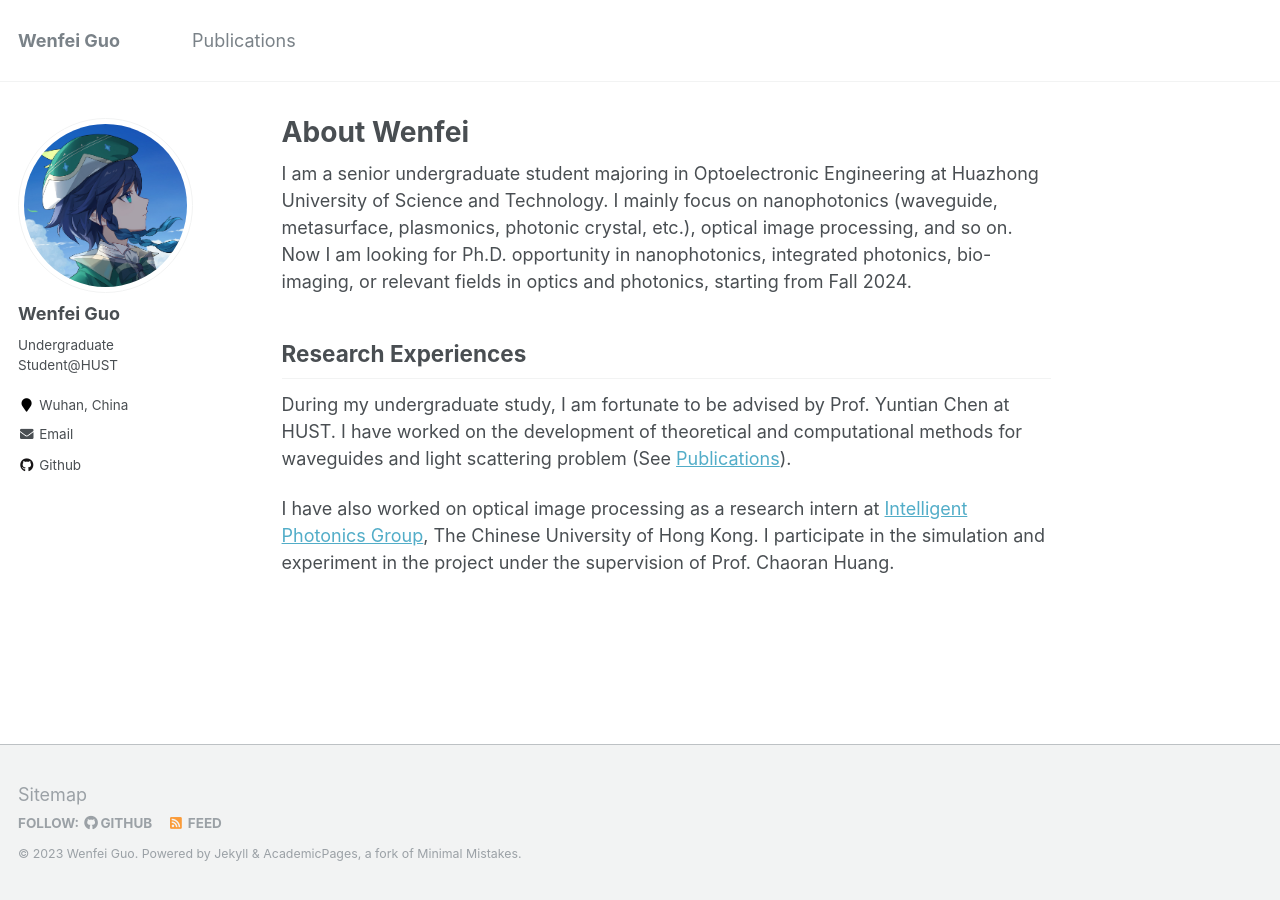
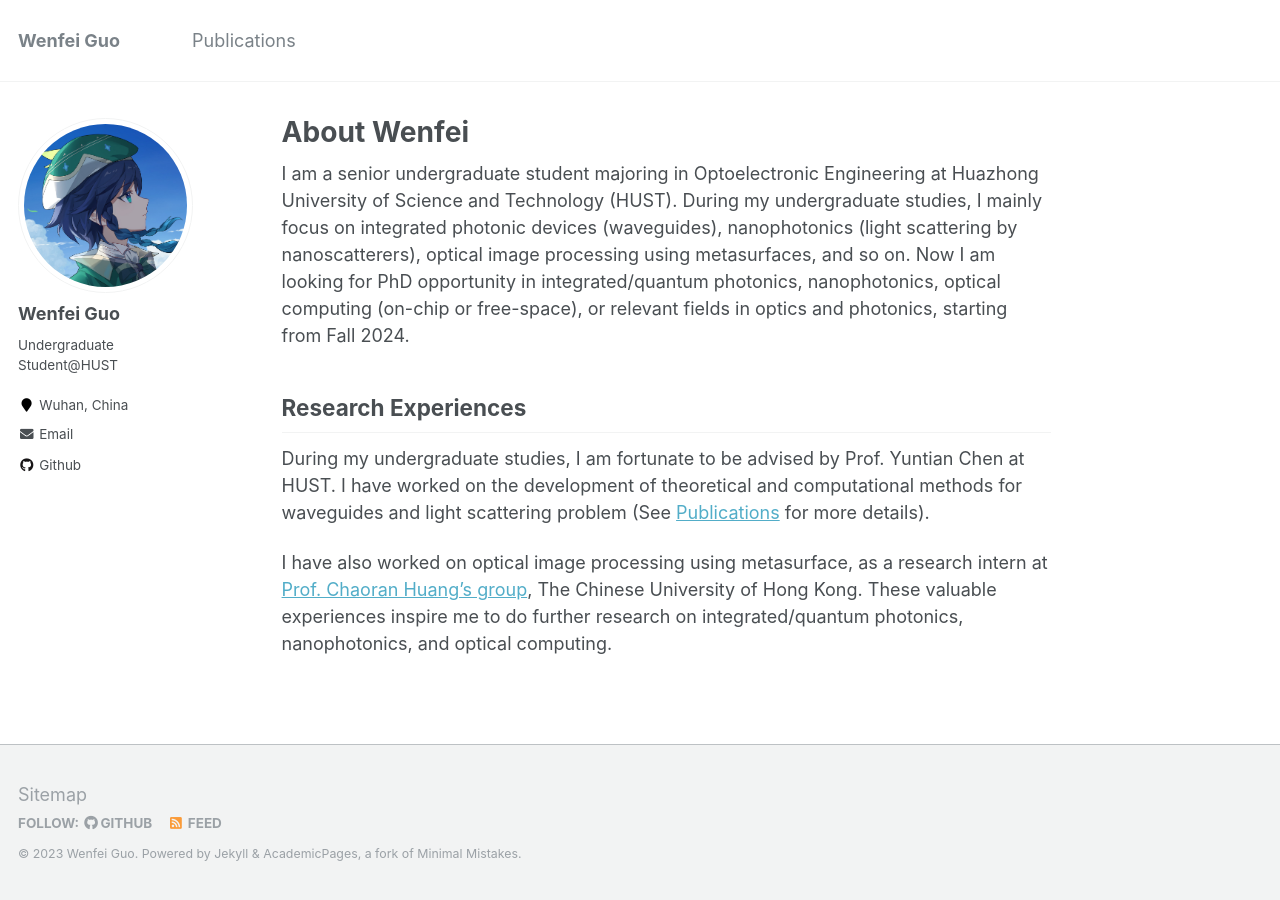
Before and after one commit to cma9cma/cma9cma.github.io, a Jekyll site: the page built from _pages/about.md, in a window 1280 px wide. Built offline with Jekyll 4.4.1, drawn with Linux system fonts in a browser that asks for light colours.

Commit message:
Update about.md

```diff
--- a/_pages/about.md
+++ b/_pages/about.md
@@ -8,10 +8,10 @@ redirect_from:
   - /about.html
 ---
 
-I am a senior undergraduate student majoring in Optoelectronic Engineering at Huazhong University of Science and Technology. I mainly focus on nanophotonics (waveguide, metasurface, plasmonics, photonic crystal, etc.), optical image processing, and so on. Now I am looking for Ph.D. opportunity in nanophotonics, integrated photonics, bio-imaging, or relevant fields in optics and photonics, starting from Fall 2024.
+I am a senior undergraduate student majoring in Optoelectronic Engineering at Huazhong University of Science and Technology (HUST). During my undergraduate studies, I mainly focus on integrated photonic devices (waveguides), nanophotonics (light scattering by nanoscatterers), optical image processing using metasurfaces, and so on. Now I am looking for PhD opportunity in integrated/quantum photonics, nanophotonics, optical computing (on-chip or free-space), or relevant fields in optics and photonics, starting from Fall 2024.
 
 Research Experiences
 ------
-During my undergraduate study, I am fortunate to be advised by Prof. Yuntian Chen at HUST. I have worked on the development of theoretical and computational methods for waveguides and light scattering problem (See [Publications](https://cma9cma.github.io/publications/)).
+During my undergraduate studies, I am fortunate to be advised by Prof. Yuntian Chen at HUST. I have worked on the development of theoretical and computational methods for waveguides and light scattering problem (See [Publications](https://cma9cma.github.io/publications/) for more details).
 
-I have also worked on optical image processing as a research intern at [Intelligent Photonics Group](https://www.ee.cuhk.edu.hk/~crhuang/), The Chinese University of Hong Kong. I participate in the simulation and experiment in the project under the supervision of Prof. Chaoran Huang.
+I have also worked on optical image processing using metasurface, as a research intern at [Prof. Chaoran Huang's group](https://www.ee.cuhk.edu.hk/~crhuang/), The Chinese University of Hong Kong. These valuable experiences inspire me to do further research on integrated/quantum photonics, nanophotonics, and optical computing.
```
